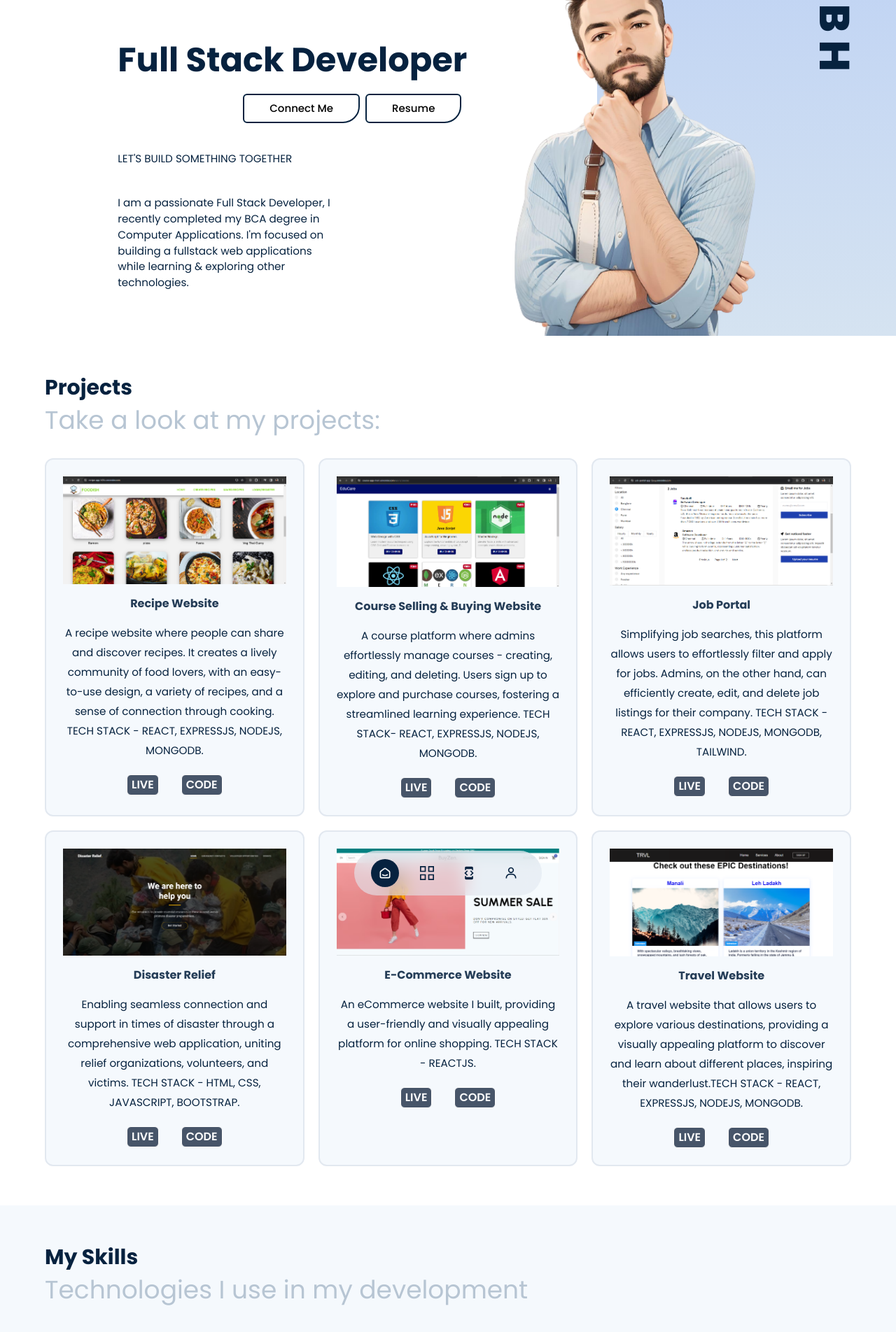
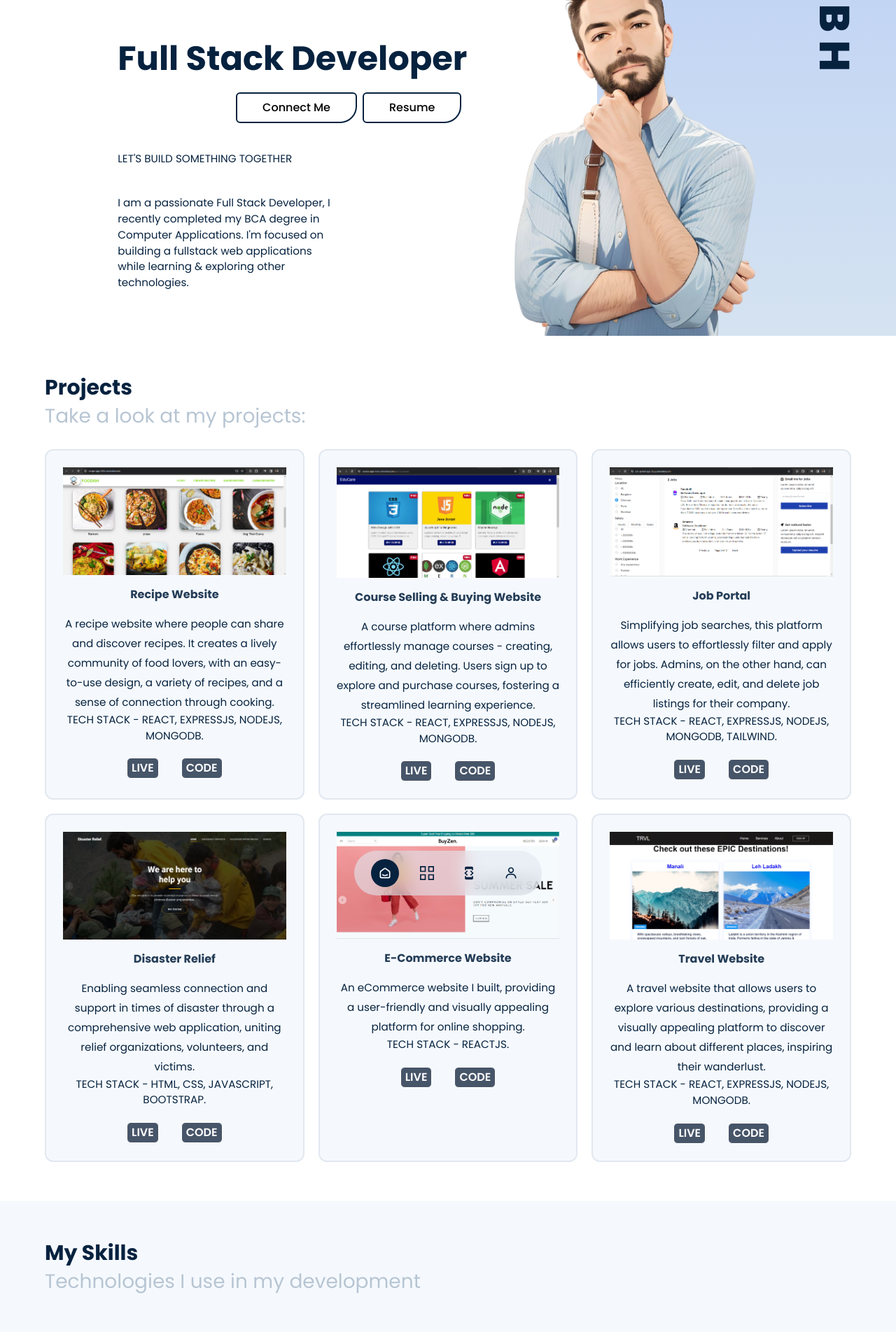
Before and after one commit to vinaybh01/Portfolio-, a React (Vite) app: page / in a window 1280 px wide. Shown: the part 320-2224 px from the top of the page at 70% size. Built offline with nearby package versions, Linux system fonts and the light colour scheme; a web font is replaced by a local one.

Commit message:
fix style for small responsive

```diff
--- a/src/Content.js
+++ b/src/Content.js
@@ -65,7 +65,7 @@ export const content = {
     image: Hero_person,
     link1: "https://www.linkedin.com/in/vinay-b-h-06a09825b",
     link2:
-      "https://drive.google.com/file/d/1Z3i7wiQadBL36mYI4jKDL7hUycSwPVUb/view?usp=sharing",
+      "https://drive.google.com/file/d/1180jAYJziUW2HSkExdp6bEv1E56AVJKb/view?usp=sharing",
     hero_content: [
       {
         count: "8+",
@@ -126,42 +126,48 @@ export const content = {
     service_content: [
       {
         title: "Recipe Website",
-        para: "A recipe website where people can share and discover recipes. It creates a lively community of food lovers, with an easy-to-use design, a variety of recipes, and a sense of connection through cooking. TECH STACK - REACT, EXPRESSJS, NODEJS, MONGODB.",
+        para: "A recipe website where people can share and discover recipes. It creates a lively community of food lovers, with an easy-to-use design, a variety of recipes, and a sense of connection through cooking.",
+        para2: "TECH STACK - REACT, EXPRESSJS, NODEJS, MONGODB.",
         logo: pic1,
         demo: "https://recipe-app-h06o.onrender.com",
         code: "https://github.com/vinaybh01/recipe-web-frontend",
       },
       {
         title: "Course Selling & Buying Website",
-        para: "A course platform where admins effortlessly manage courses - creating, editing, and deleting. Users sign up to explore and purchase courses, fostering a streamlined learning experience. TECH STACK- REACT, EXPRESSJS, NODEJS, MONGODB.",
+        para: "A course platform where admins effortlessly manage courses - creating, editing, and deleting. Users sign up to explore and purchase courses, fostering a streamlined learning experience.",
+        para2: "TECH STACK - REACT, EXPRESSJS, NODEJS, MONGODB.",
         logo: pic2,
         demo: "https://course-app-mern.onrender.com",
         code: "https://github.com/vinaybh01/course-selling-app-client",
       },
       {
         title: "Job Portal",
-        para: "Simplifying job searches, this platform allows users to effortlessly filter and apply for jobs. Admins, on the other hand, can efficiently create, edit, and delete job listings for their company. TECH STACK - REACT, EXPRESSJS, NODEJS, MONGODB, TAILWIND.",
+        para: "Simplifying job searches, this platform allows users to effortlessly filter and apply for jobs. Admins, on the other hand, can efficiently create, edit, and delete job listings for their company.",
+        para2: "TECH STACK - REACT, EXPRESSJS, NODEJS, MONGODB, TAILWIND.",
         logo: pic3,
         demo: "https://job-portal-app-3puy.onrender.com",
         code: "https://github.com/vinaybh01/job-portal-frontend",
       },
       {
         title: "Disaster Relief",
-        para: "Enabling seamless connection and support in times of disaster through a comprehensive web application, uniting relief organizations, volunteers, and victims. TECH STACK - HTML, CSS, JAVASCRIPT, BOOTSTRAP.",
+        para: "Enabling seamless connection and support in times of disaster through a comprehensive web application, uniting relief organizations, volunteers, and victims.",
+        para2: "TECH STACK - HTML, CSS, JAVASCRIPT, BOOTSTRAP.",
         logo: pic4,
         demo: "https://ybhumi.github.io/disaster-relief",
         code: "https://github.com/vinaybh01/disaster-relief",
       },
       {
         title: "E-Commerce Website",
-        para: " An eCommerce website I built, providing a user-friendly and visually appealing platform for online shopping. TECH STACK - REACTJS.",
+        para: " An eCommerce website I built, providing a user-friendly and visually appealing platform for online shopping.",
+        para2: "TECH STACK - REACTJS.",
         logo: pic5,
         demo: "https://vinaybh0107-ecommerce.netlify.app",
         code: "https://github.com/vinaybh01/ecommerce-website",
       },
       {
         title: "Travel Website",
-        para: "A travel website that allows users to explore various destinations, providing a visually appealing platform to discover and learn about different places, inspiring their wanderlust.TECH STACK - REACT, EXPRESSJS, NODEJS, MONGODB.",
+        para: "A travel website that allows users to explore various destinations, providing a visually appealing platform to discover and learn about different places, inspiring their wanderlust.",
+        para2: "TECH STACK - REACT, EXPRESSJS, NODEJS, MONGODB.",
         logo: pic6,
         demo: "https://vinaybh0107-travel-website.netlify.app",
         code: "https://github.com/vinaybh01/travelling-website",
--- a/src/components/Contact.jsx
+++ b/src/components/Contact.jsx
@@ -12,7 +12,10 @@ const Contact = () => {
         <h2 className="title !text-white" data-aos="fade-down">
           {Contact.title}
         </h2>
-        <h4 className="subtitle" data-aos="fade-down">
+        <h4
+          className="subtitle text-[22px] sm:text-[28px]"
+          data-aos="fade-down"
+        >
           {Contact.subtitle}
         </h4>
         <br />
--- a/src/components/Hero.jsx
+++ b/src/components/Hero.jsx
@@ -20,10 +20,14 @@ const Hero = () => {
           <br />
           <div className="flex justify-end  mr-2">
             <a href={hero.link1}>
-              <button className="btn text-[15px]">{hero.btnText}</button>
+              <button className="btn text-[12px] sm:text-[16px]">
+                {hero.btnText}
+              </button>
             </a>
             <a href={hero.link2} className="ml-2">
-              <button className="btn text-[15px]">{hero.btnText2}</button>
+              <button className="btn text-[12px] sm:text-[16px]">
+                {hero.btnText2}
+              </button>
             </a>
           </div>
           <div className="flex flex-col gap-10 mt-10">
--- a/src/components/Services.jsx
+++ b/src/components/Services.jsx
@@ -10,7 +10,10 @@ const Services = () => {
         <h2 className="title" data-aos="fade-down">
           {services.title}
         </h2>
-        <h4 className="subtitle" data-aos="fade-down">
+        <h4
+          className="subtitle text-[22px] sm:text-[28px]"
+          data-aos="fade-down"
+        >
           {services.subtitle}
         </h4>
         <br />
@@ -24,6 +27,7 @@ const Services = () => {
               <img src={content.logo} alt="..." className="mx-auto " />
               <h6 className="my-3">{content.title}</h6>
               <p className="leading-7">{content.para}</p>
+              <p>{content.para2}</p>
               <div className="links flex space-x-4 font-semibold pt-5 justify-center gap-2">
                 <a href={content.demo}>
                   <button className="border px-1.5 py-0.5 rounded-md bg-slate-600 hover:bg-slate-800 text-white">
--- a/src/components/Skills.jsx
+++ b/src/components/Skills.jsx
@@ -46,10 +46,8 @@ const Skills = () => {
 
       {/* content */}
       <div className="md:container px-5  py-14">
-        <h2 className="title">
-          {skills.title}
-        </h2>
-        <h4 className="subtitle" >
+        <h2 className="title">{skills.title}</h2>
+        <h4 className="subtitle text-[22px] sm:text-[28px]">
           {skills.subtitle}
         </h4>
         <br />
@@ -57,16 +55,16 @@ const Skills = () => {
           {skills.skills_content.map((skill, i) => (
             <div
               key={i}
-              className="sm:cursor-pointer relative group w-[150px] flex items-center
+              className="sm:cursor-pointer relative group w-[110px] sm:w-[145px] flex items-center
                 gap-5 p-5"
             >
               {" "}
               <div className="">
                 <div className="flex items-center justify-center">
-                  <img src={skill.logo} alt="..." className="w-10 m-2" />
+                  <img src={skill.logo} alt="..." className="w-8 sm:w-10 m-2" />
                 </div>
                 <div>
-                  <h6>{skill.name}</h6>
+                  <h6 className="text-[12px] sm:text-[16px]">{skill.name}</h6>
                 </div>
               </div>
             </div>
```
